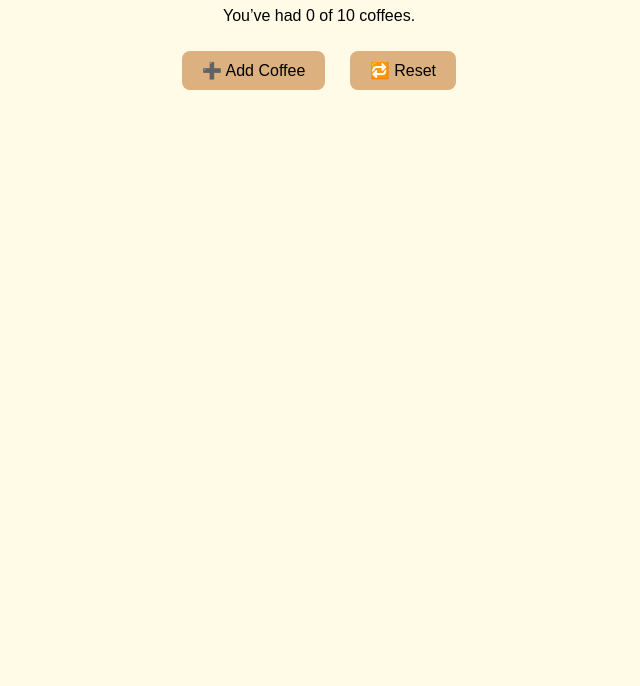
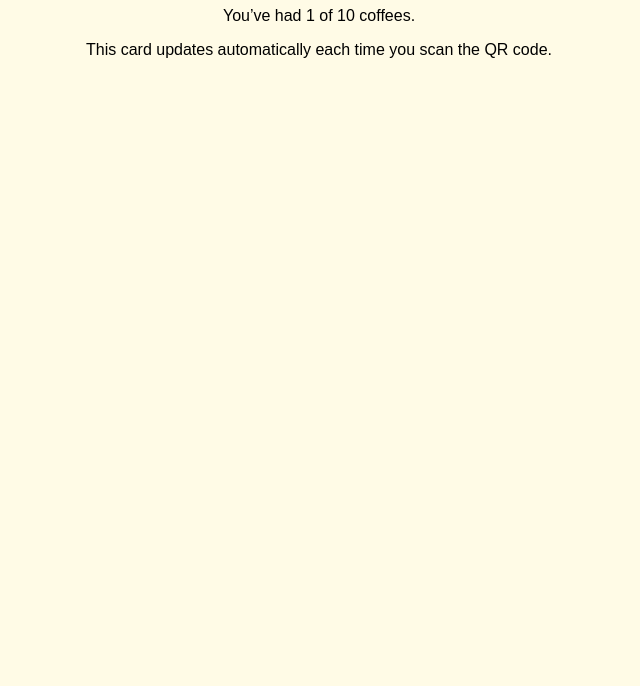
Before and after one commit to ShimonNavon/coffee-punchcardAPP-pubic, a plain HTML site: page index.html in a window 1280 px wide. Shown: the part 114-800 px from the top of the page, without its empty margins (321-961 px from the left). Drawn offline with Linux system fonts and the light colour scheme.

Commit message:
Initial coffee punch card app

```diff
--- a/index.html
+++ b/index.html
@@ -8,8 +8,7 @@
 <body>
   <h1>☕ Coffee Punch Card</h1>
   <p id="status">Loading...</p>
-  <button onclick="addCoffee()">➕ Add Coffee</button>
-  <button onclick="resetCard()">🔁 Reset</button>
+  <p>This card updates automatically each time you scan the QR code.</p>
   <script src="script.js"></script>
 </body>
 </html>
--- a/script.js
+++ b/script.js
@@ -18,18 +18,11 @@ function updateStatus() {
   }
 }
 
-function addCoffee() {
-  let count = getCoffees();
-  if (count < MAX_COFFEES) {
-    count++;
-    setCoffees(count);
-    updateStatus();
-  }
-}
-
-function resetCard() {
-  setCoffees(0);
-  updateStatus();
+// Auto-increment on load
+let count = getCoffees();
+if (count < MAX_COFFEES) {
+  count++;
+  setCoffees(count);
 }
 
 updateStatus();
```
